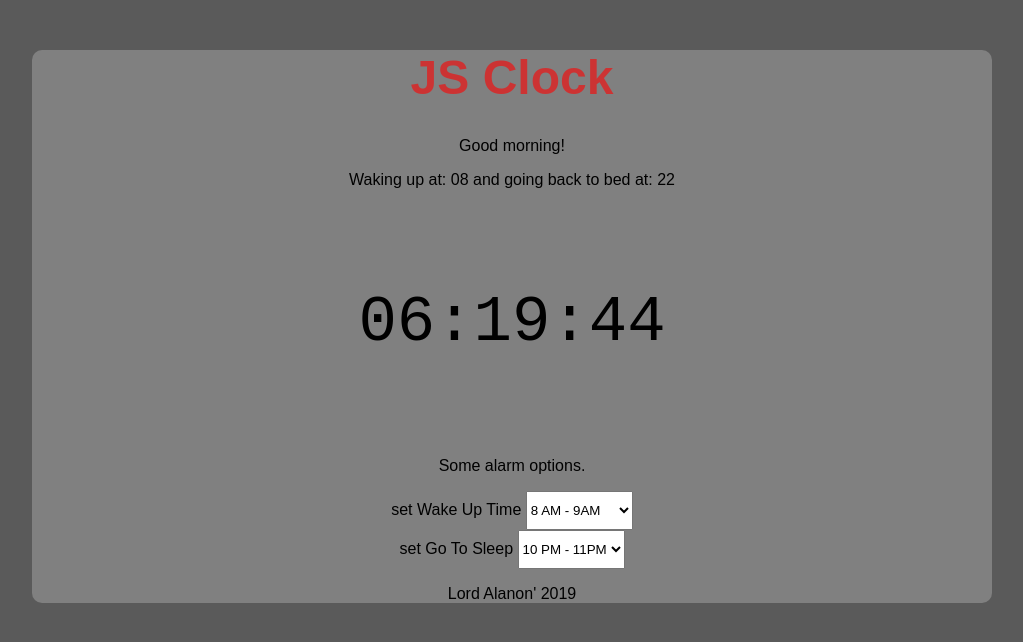
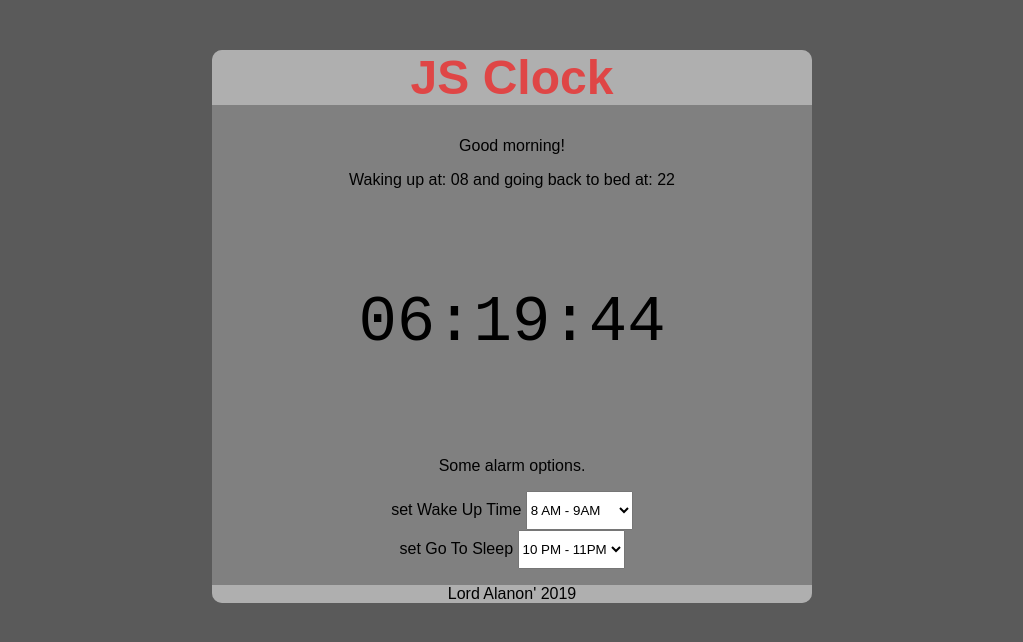
Before and after one commit to lalanon/jsClock, a plain HTML site: page index.html in a window 1280 px wide. Shown: the whole page, without its empty margins (128-1151 px from the left). Drawn offline with Linux system fonts and the light colour scheme; a web font is replaced by a local one.

Commit message:
CSS Header and Footer

```diff
--- a/index.html
+++ b/index.html
@@ -14,9 +14,9 @@
 <body onload="init()">
     <div class="page">
         <header>
+            <h1>JS Clock</h1>
+        </header>
 
-        </header>
-        <h1>JS Clock</h1>
         <p id="greetingLineSelector"></p>
         <p id="statusLineSelector"></p>
         <br>
--- a/style.css
+++ b/style.css
@@ -1,3 +1,9 @@
+* {
+    -webkit-box-sizing: border-box;
+    -moz-box-sizing: border-box;
+    box-sizing: border-box;
+} /* changes the default box math */
+
 body {
     background: rgb(90, 90, 90);
     font-family: 'Stylish', sans-serif;
@@ -9,7 +15,7 @@ body {
     background: gray;
     text-align: center;
     width: 80%;
-    max-width: 960px;
+    max-width: 600px;
     margin: 50px auto;
     border-radius: 10px;
 }
@@ -28,3 +34,13 @@ h1 {
 #goToSleepSelector {
     padding: 10px 0;
 }
+
+footer {
+    background: rgb(175, 175, 175);
+    border-radius: 0 0 10px 10px;
+}
+
+header {
+    background: rgb(175, 175, 175);
+    border-radius: 10px 10px 0 0;
+}
```
Also changed, not shown: 1 other file.
